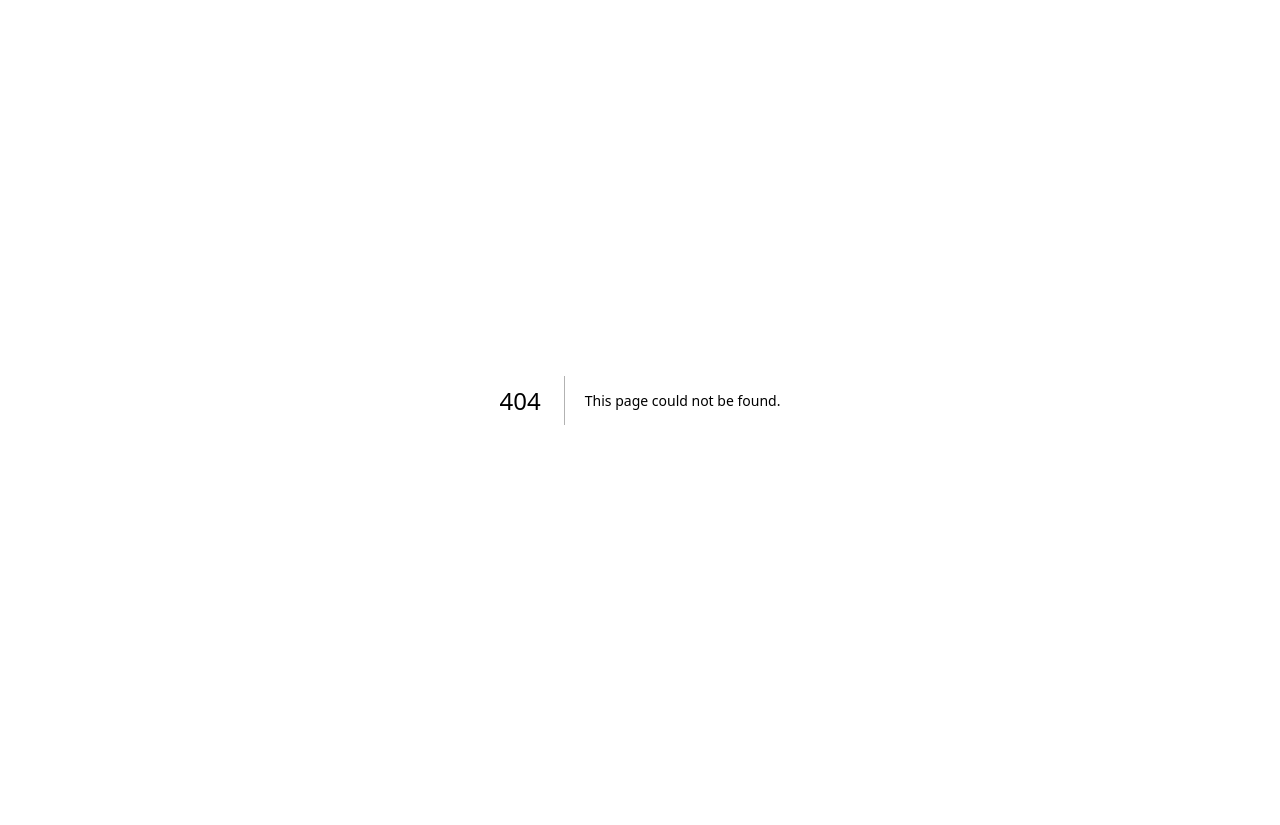
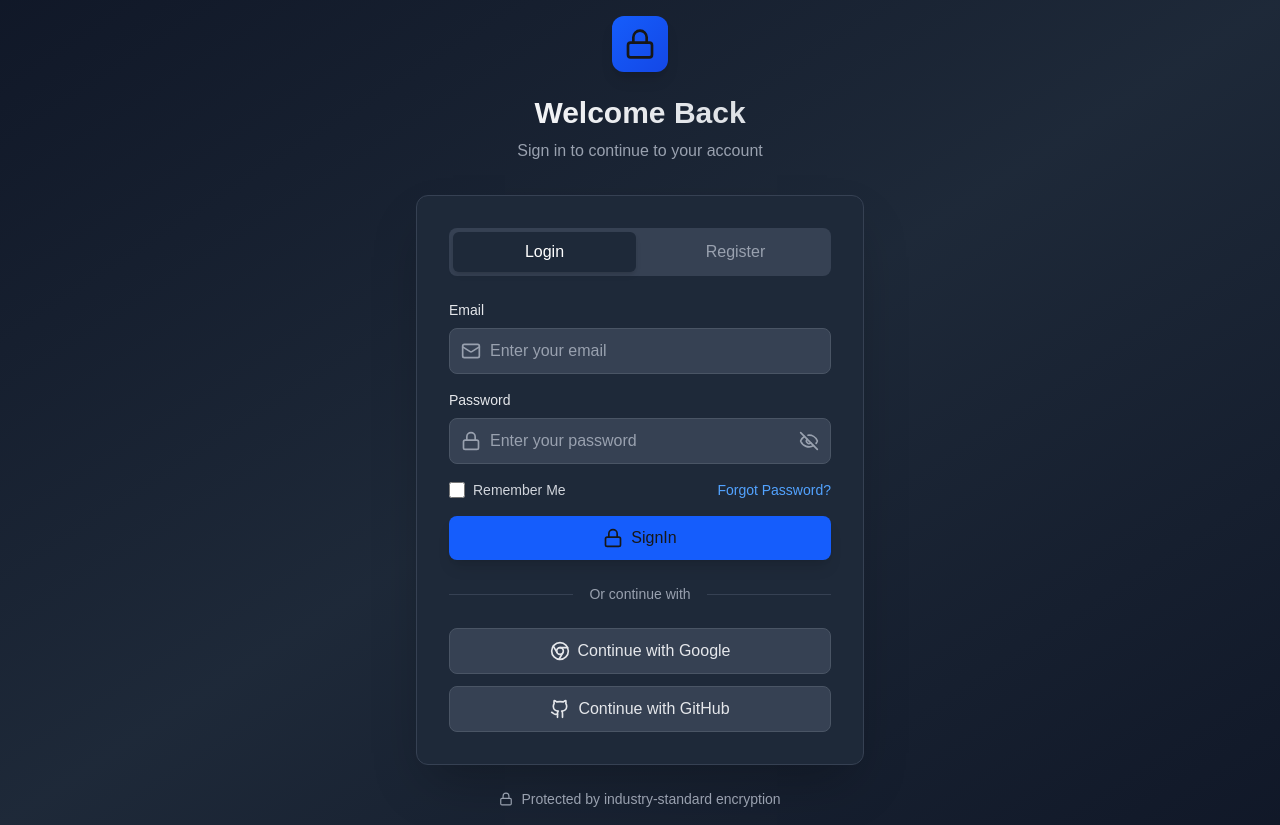
Before and after one commit to AurelGolemi/Auth-UI, a Next.js app: page /login in a window 1280 px wide. Before the commit this address had no page. Before the commit the page ends 800 px from the top, so only its background shows below. Built offline with nearby package versions, Linux system fonts and the light colour scheme.

Commit message:
Successfully implemented login page in (auth) route group.

```diff
--- /dev/null
+++ b/app/(auth)/login/page.tsx
@@ -0,0 +1,131 @@
+'use client';
+
+import { useState } from 'react';
+import Link from 'next/link';
+import { Lock, Github, Chrome } from 'lucide-react';
+import { signIn } from 'next-auth/react';
+import { LoginForm } from '@/app/components/auth/login-form';
+import { RegisterForm } from '@/app/components/auth/register-form';
+
+type AuthTab = 'login' | 'register';
+
+export default function AuthPage() {
+  const [activeTab, setActiveTab] = useState<AuthTab>('login');
+  const [showForgotPassword, setShowForgotPassword] = useState(false);
+
+  const handleSocialLogin = async (provider: 'google' | 'github') => {
+    await signIn(provider, { callbackUrl: '/profile' });
+  };
+
+  if (showForgotPassword) {
+    return (
+      <div className="min-h-screen bg-linear-to-br from-gray-900 via-gray-800 to-gray-900 flex items-center justify-center p-4">
+        <div className="w-full max-w-md">
+          <div className="bg-gray-800 border border-gray-700 rounded-xl p-8 shadow-2xl">
+            {/* Import ForgotPasswordForm component here */}
+            <button
+              onClick={() => setShowForgotPassword(false)}
+              className="text-gray-400 hover:text-gray-200 mb-4"
+            >
+              ← Back to login
+            </button>
+            <h2 className="text-2xl font-bold mb-4">Reset Password</h2>
+            <p className="text-gray-400 mb-6">
+              {"Enter your email and we'll send you a reset link"}
+            </p>
+            {/* Forgot password form would go here */}
+          </div>
+        </div>
+      </div>
+    );
+  }
+
+  return (
+    <div className="min-h-screen bg-linear-to-br from-gray-900 via-gray-800 to-gray-900 flex items-center justify-center p-4">
+      <div className="w-full max-w-md">
+        {/* Header */}
+        <div className="text-center mb-8">
+          <Link href="/" className="inline-block mb-4">
+            <div className="inline-block p-3 bg-linear-to-br from-blue-600 to-blue-700 rounded-xl shadow-lg">
+              <Lock size={32} />
+            </div>
+          </Link>
+          <h1 className="text-3xl font-bold mb-2 bg-linear-to-r from-white to-gray-300 bg-clip-text text-transparent">
+            Welcome Back
+          </h1>
+          <p className="text-gray-400">Sign in to continue to your account</p>
+        </div>
+
+        {/* Main Card */}
+        <div className="bg-gray-800 border border-gray-700 rounded-xl p-8 shadow-2xl">
+          {/* Tabs */}
+          <div className="flex gap-2 mb-6 bg-gray-700 p-1 rounded-lg">
+            <button
+              onClick={() => setActiveTab('login')}
+              className={`flex-1 py-2 rounded-md font-medium transition-all ${
+                activeTab === 'login'
+                  ? 'bg-gray-800 text-white shadow-md'
+                  : 'text-gray-400 hover:text-gray-200'
+              }`}
+            >
+              Login
+            </button>
+            <button
+              onClick={() => setActiveTab('register')}
+              className={`flex-1 py-2 rounded-md font-medium transition-all ${
+                activeTab === 'register'
+                  ? 'bg-gray-800 text-white shadow-md'
+                  : 'text-gray-400 hover:text-gray-200'
+              }`}
+            >
+              Register
+            </button>
+          </div>
+
+          {/* Form Content */}
+          {activeTab === 'login' ? (
+            <LoginForm onForgotPassword={() => setShowForgotPassword(true)} />
+          ) : (
+            <RegisterForm />
+          )}
+
+          {/* Divider */}
+          <div className="relative my-6">
+            <div className="absolute inset-0 flex items-center">
+              <div className="w-full border-t border-gray-700" />
+            </div>
+            <div className="relative flex justify-center text-sm">
+              <span className="px-4 bg-gray-800 text-gray-400">
+                Or continue with
+              </span>
+            </div>
+          </div>
+
+          {/* Social Login */}
+          <div className="space-y-3">
+            <button
+              onClick={() => handleSocialLogin('google')}
+              className="flex items-center justify-center gap-2 w-full px-4 py-2.5 bg-gray-700 border border-gray-600 rounded-lg hover:bg-gray-600 transition-colors text-gray-200 font-medium"
+            >
+              <Chrome size={20} />
+              Continue with Google
+            </button>
+            <button
+              onClick={() => handleSocialLogin('github')}
+              className="flex items-center justify-center gap-2 w-full px-4 py-2.5 bg-gray-700 border border-gray-600 rounded-lg hover:bg-gray-600 transition-colors text-gray-200 font-medium"
+            >
+              <Github size={20} />
+              Continue with GitHub
+            </button>
+          </div>
+        </div>
+
+        {/* Footer */}
+        <p className="text-center text-sm text-gray-400 mt-6 flex items-center justify-center gap-2">
+          <Lock size={14} />
+          Protected by industry-standard encryption
+        </p>
+      </div>
+    </div>
+  );
+}
```
Also changed, not shown: app/[auth]/login/page.tsx (deleted, +0 -8 lines), app/(auth)/register/page.tsx (added).
